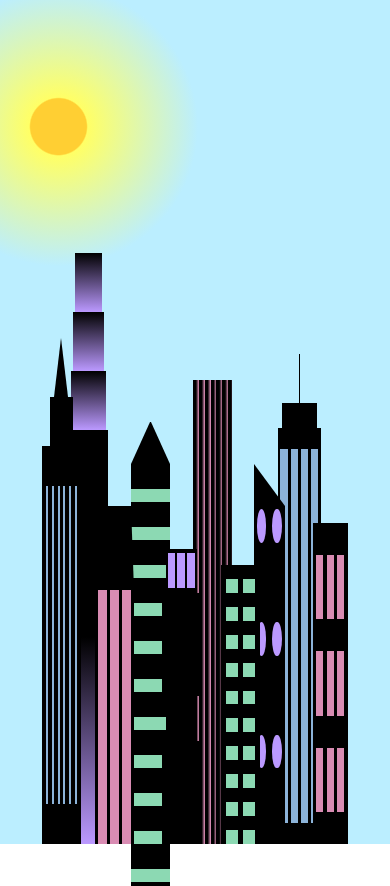
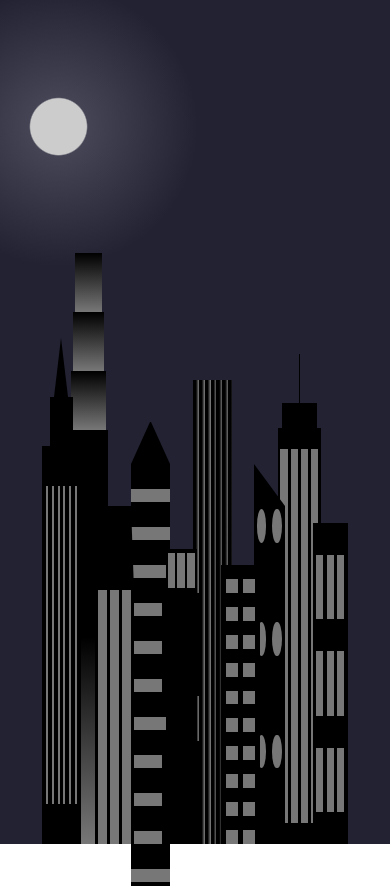
Before and after one commit to ConradPB/City-Skyline-Night-Blackout, a website: page index.html in a window 390 px wide. Drawn offline with Linux system fonts and the light colour scheme.

Commit message:
city skyline with project completed

```diff
--- a/CSS/styles.css
+++ b/CSS/styles.css
@@ -307,7 +307,19 @@
         --building-color3: #000;
         --building-color4: #000;
 
+        --window-color1: #777;
+        --window-color2: #777;
+        --window-color3: #777;
+        --window-color4: #777;
+      }
+      .sky {
+        background: radial-gradient(
+          closest-corner circle at 15% 15%,
 
+            #ccc,
+            #ccc 20%,
+            #445 21%,
+            #223 100%
+          );
       }
-
     }
```
